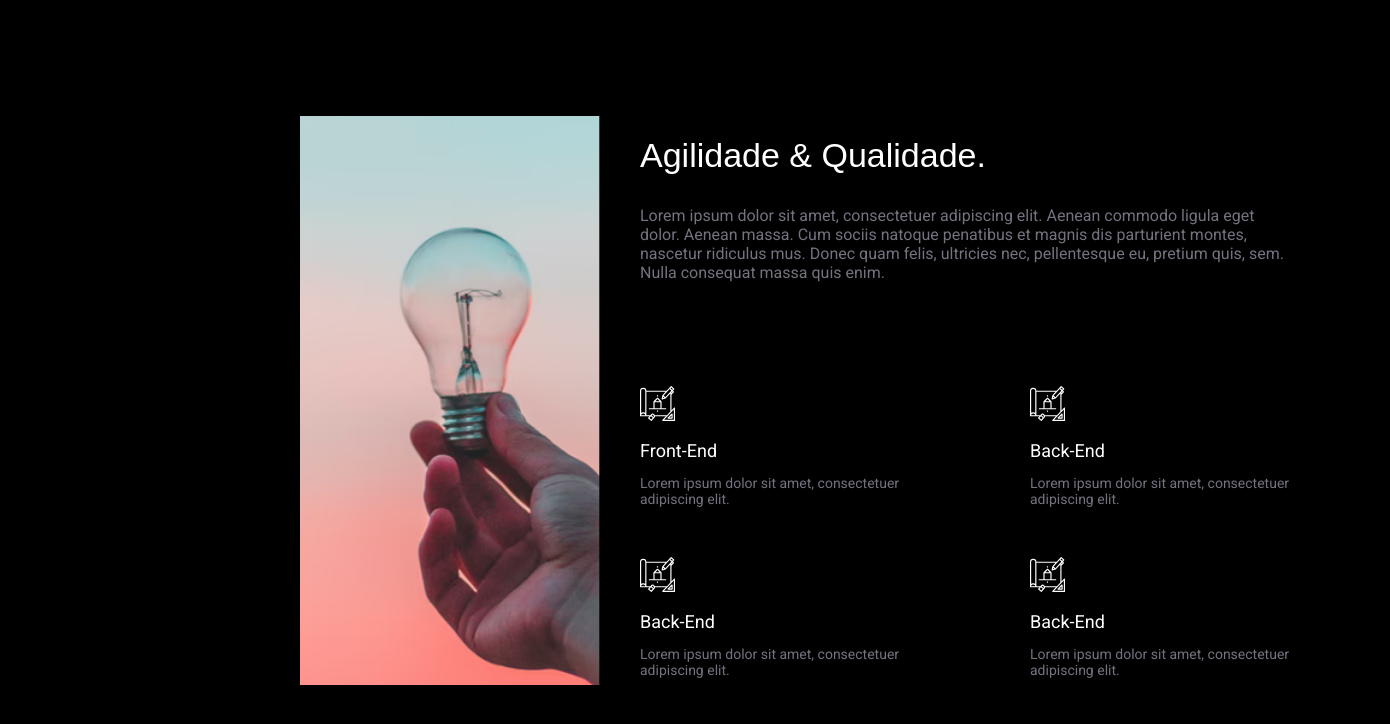
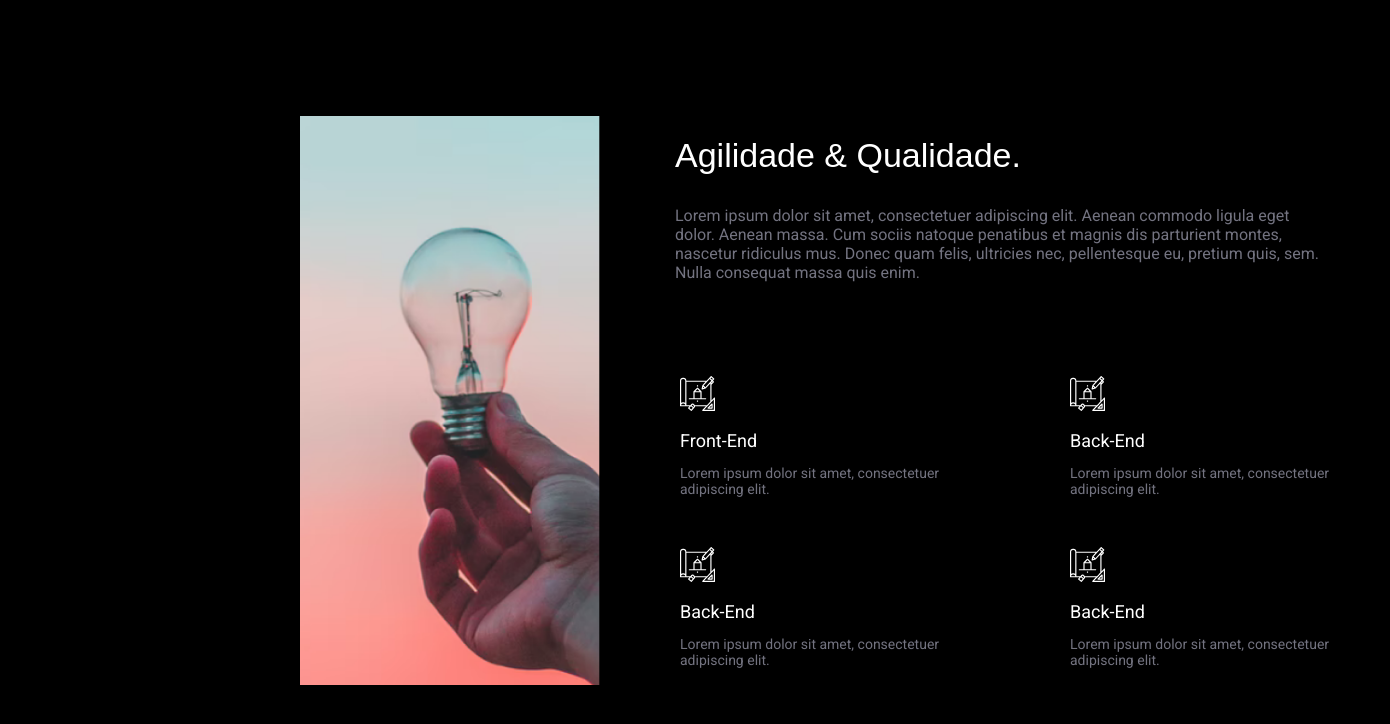
Before and after one commit to itsflashii/website, a React (Create React App) app: page / in a window 1280 px wide. Shown: the part 1565-2289 px from the top of the page, 1390 px wide, since content can reach past the window. Built offline with nearby package versions, Linux system fonts and the light colour scheme; the HTML template or start-up script is replaced by a standard one.

Commit message:
Ajustes de flexbox & resetfull css

```diff
--- a/src/pages/styles/agility-style.js
+++ b/src/pages/styles/agility-style.js
@@ -15,7 +15,7 @@ export const Container = styled.div`
         color: white;
 
         top: 70px;
-        left: 640px;
+        left: 675px;
     }
 
 
@@ -28,7 +28,7 @@ export const Container = styled.div`
         color: #737380;
 
         top: 140px;
-        left: 640px;
+        left: 675px;
     }
 
     img {
@@ -48,7 +48,7 @@ export const Cards = styled.div`
 
     width: 800px;
    // border: 1px solid red;
-    top: -370px;
-    left: 550px;
+    top: -380px;
+    left: 590px;
 
 `;
--- a/src/styles/global.js
+++ b/src/styles/global.js
@@ -12,6 +12,15 @@ export default createGlobalStyle `
 
        // overflow-x: hidden;
        // border: 1px solid red; // DEBUG
+
+
+       border: 0;
+       outline: 0;
+       vertical-align: baseline;
+       font-weight: inherit;
+       font-family: inherit;
+       font-style: inherit;
+       font-size: 100%;
     }
 
 
```
